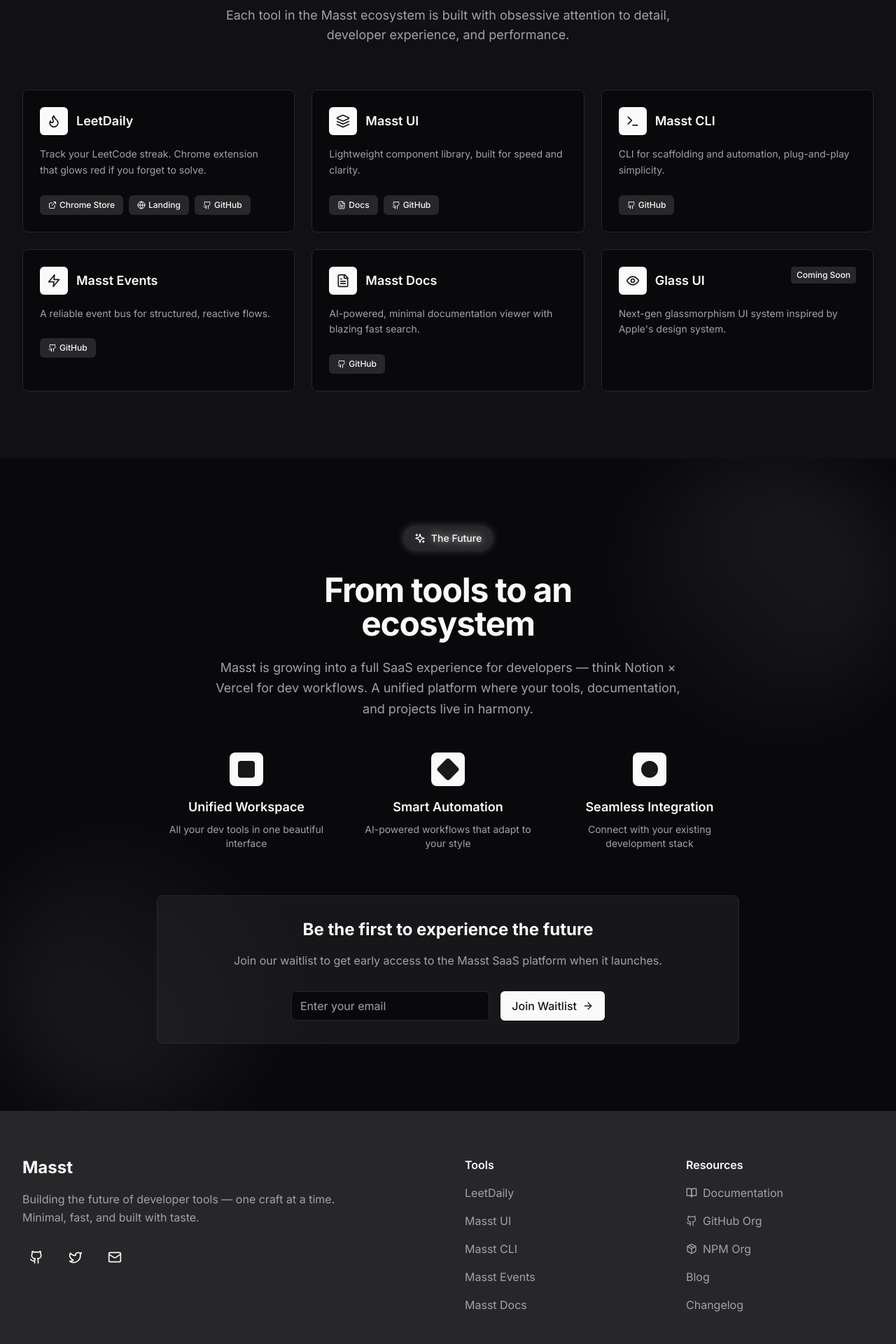
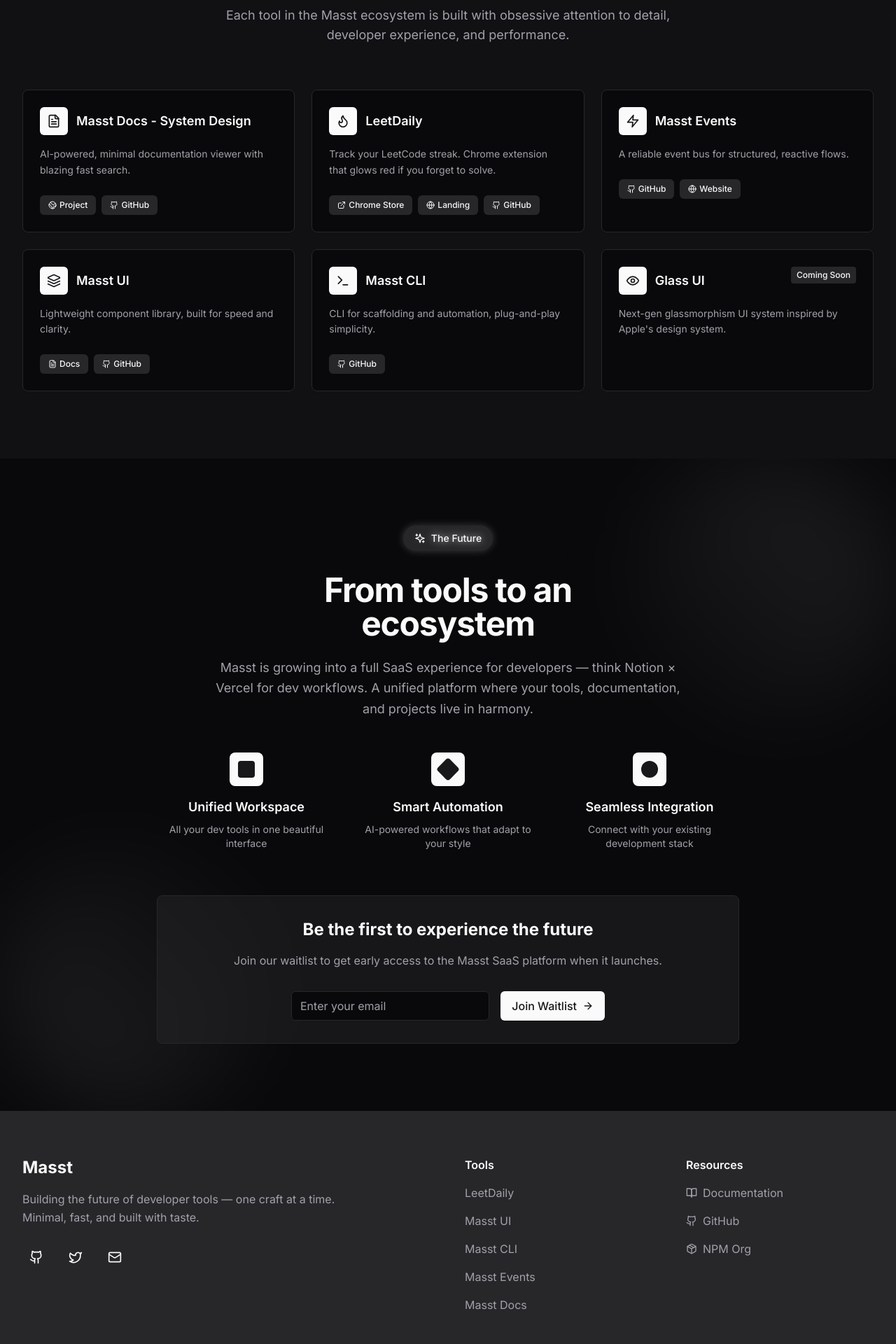
Before and after one commit to AdityaNarayan29/masstLanding, a React (Vite) app: page / in a window 1280 px wide. Shown: the part 1000-2920 px from the top of the page at 70% size. Built offline with nearby package versions, Linux system fonts and the light colour scheme.

Commit message:
feat: URL updates for masst docs

```diff
--- a/src/components/FeaturedTools.tsx
+++ b/src/components/FeaturedTools.tsx
@@ -8,9 +8,25 @@
   Layers,
   FlameIcon,
   Globe,
+  Globe2,
 } from "lucide-react";
 
 const tools = [
+  {
+    name: "Masst Docs - System Design",
+    description:
+      "AI-powered, minimal documentation viewer with blazing fast search.",
+    icon: FileText,
+    links: [
+      { label: "Project", url: "https://docs.masst.dev/", icon: Globe2 },
+      {
+        label: "GitHub",
+        url: "https://github.com/AdityaNarayan29/masstDocs",
+        icon: Github,
+      },
+    ],
+    status: "available",
+  },
   {
     name: "LeetDaily",
     description:
@@ -36,6 +52,24 @@
     status: "available",
   },
   {
+    name: "Masst Events",
+    description: "A reliable event bus for structured, reactive flows.",
+    icon: Zap,
+    links: [
+      {
+        label: "GitHub",
+        url: "https://github.com/AdityaNarayan29/event-planner-monorepo",
+        icon: Github,
+      },
+      {
+        label: "Website",
+        url: "https://mast-events.framer.website/",
+        icon: Globe,
+      },
+    ],
+    status: "available",
+  },
+  {
     name: "Masst UI",
     description: "Lightweight component library, built for speed and clarity.",
     icon: Layers,
@@ -50,21 +84,6 @@
     description:
       "CLI for scaffolding and automation, plug-and-play simplicity.",
     icon: Terminal,
-    links: [{ label: "GitHub", url: "#", icon: Github }],
-    status: "available",
-  },
-  {
-    name: "Masst Events",
-    description: "A reliable event bus for structured, reactive flows.",
-    icon: Zap,
-    links: [{ label: "GitHub", url: "#", icon: Github }],
-    status: "available",
-  },
-  {
-    name: "Masst Docs",
-    description:
-      "AI-powered, minimal documentation viewer with blazing fast search.",
-    icon: FileText,
     links: [{ label: "GitHub", url: "#", icon: Github }],
     status: "available",
   },
--- a/src/components/Footer.tsx
+++ b/src/components/Footer.tsx
@@ -15,19 +15,19 @@
 
             <div className='flex gap-4'>
               <a
-                href='#'
+                href='#https://github.com/AdityaNarayan29/'
                 className='w-10 h-10 bg-secondary text-secondary-foreground rounded-md flex items-center justify-center hover:bg-accent hover:text-accent-foreground transition-colors duration-200 hover:scale-105 active:scale-95'
               >
                 <Github className='w-5 h-5' />
               </a>
               <a
-                href='#'
+                href='https://x.com/masstdev'
                 className='w-10 h-10 bg-secondary text-secondary-foreground rounded-md flex items-center justify-center hover:bg-accent hover:text-accent-foreground transition-colors duration-200 hover:scale-105 active:scale-95'
               >
                 <Twitter className='w-5 h-5' />
               </a>
               <a
-                href='#'
+                href='mailto:adityanarayan29j@gmail.com'
                 className='w-10 h-10 bg-secondary text-secondary-foreground rounded-md flex items-center justify-center hover:bg-accent hover:text-accent-foreground transition-colors duration-200 hover:scale-105 active:scale-95'
               >
                 <Mail className='w-5 h-5' />
@@ -49,7 +49,7 @@
               </li>
               <li>
                 <a
-                  href='#'
+                  href='https://www.npmjs.com/package/masst'
                   className='text-muted-foreground hover:text-foreground transition-colors duration-200'
                 >
                   Masst UI
@@ -57,7 +57,7 @@
               </li>
               <li>
                 <a
-                  href='#'
+                  href='https://www.npmjs.com/package/masst'
                   className='text-muted-foreground hover:text-foreground transition-colors duration-200'
                 >
                   Masst CLI
@@ -65,7 +65,7 @@
               </li>
               <li>
                 <a
-                  href='#'
+                  href='https://mast-events.framer.website/'
                   className='text-muted-foreground hover:text-foreground transition-colors duration-200'
                 >
                   Masst Events
@@ -73,7 +73,7 @@
               </li>
               <li>
                 <a
-                  href='#'
+                  href='docs.masst.dev'
                   className='text-muted-foreground hover:text-foreground transition-colors duration-200'
                 >
                   Masst Docs
@@ -88,7 +88,7 @@
             <ul className='space-y-4'>
               <li>
                 <a
-                  href='#'
+                  href='docs.masst.dev'
                   className='text-muted-foreground hover:text-foreground transition-colors duration-200 flex items-center gap-2'
                 >
                   <BookOpen className='w-4 h-4' />
@@ -97,36 +97,20 @@
               </li>
               <li>
                 <a
-                  href='#'
+                  href='https://github.com/AdityaNarayan29'
                   className='text-muted-foreground hover:text-foreground transition-colors duration-200 flex items-center gap-2'
                 >
                   <Github className='w-4 h-4' />
-                  GitHub Org
+                  GitHub
                 </a>
               </li>
               <li>
                 <a
-                  href='#'
+                  href='https://www.npmjs.com/package/masst'
                   className='text-muted-foreground hover:text-foreground transition-colors duration-200 flex items-center gap-2'
                 >
                   <Package className='w-4 h-4' />
                   NPM Org
-                </a>
-              </li>
-              <li>
-                <a
-                  href='#'
-                  className='text-muted-foreground hover:text-foreground transition-colors duration-200'
-                >
-                  Blog
-                </a>
-              </li>
-              <li>
-                <a
-                  href='#'
-                  className='text-muted-foreground hover:text-foreground transition-colors duration-200'
-                >
-                  Changelog
                 </a>
               </li>
             </ul>
@@ -151,7 +135,7 @@
               Terms
             </a>
             <a
-              href='#'
+              href='mailto:adityanarayan29j@gmail.com'
               className='text-muted-foreground hover:text-foreground transition-colors duration-200 text-sm'
             >
               Contact
```
